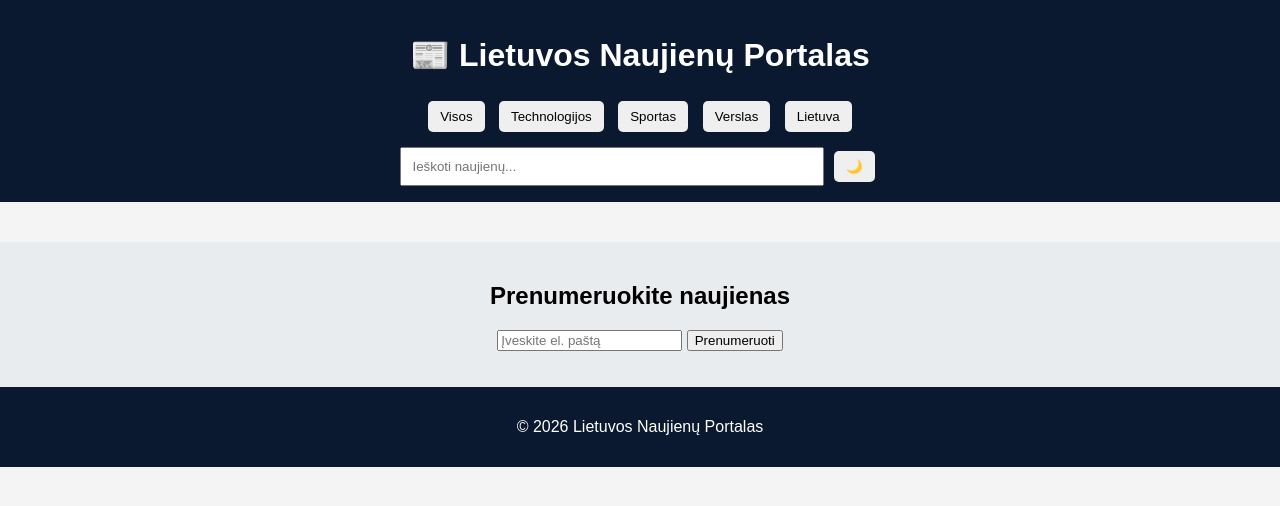
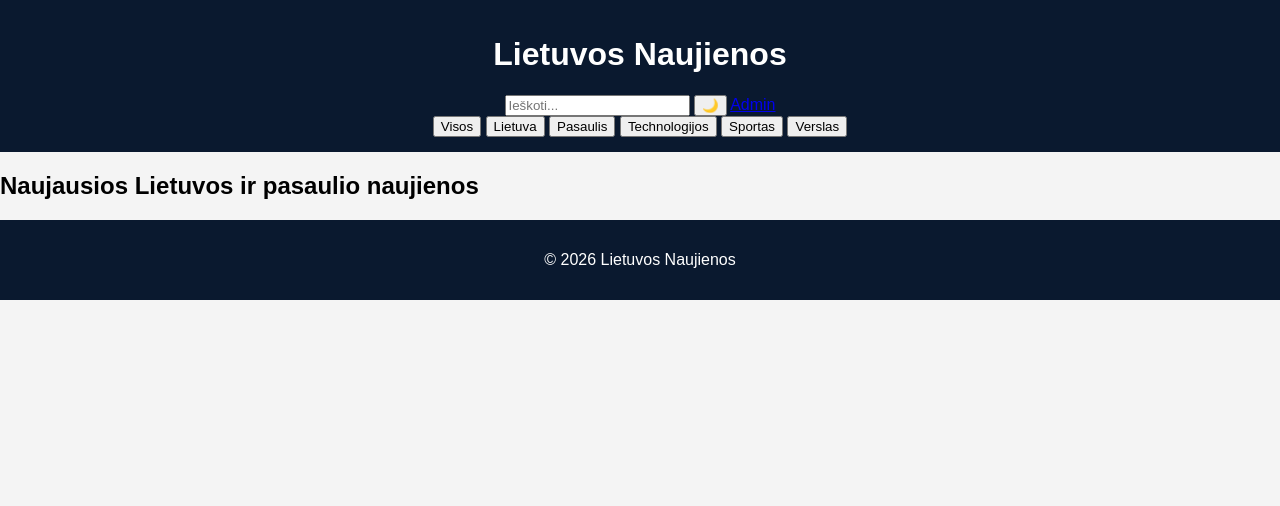
Before and after one commit to leo001-creator/lietuvos-naujienos, a plain HTML site: page index.html in a window 1280 px wide. Drawn offline with Linux system fonts and the light colour scheme; files that its build step writes are made by us from their sources.

Commit message:
Update index.html

```diff
--- a/index.html
+++ b/index.html
@@ -2,43 +2,44 @@
 <html lang="lt">
 <head>
     <meta charset="UTF-8">
+    <title>Lietuvos Naujienos</title>
     <meta name="viewport" content="width=device-width, initial-scale=1.0">
-    <title>Lietuvos Naujienų Portalas</title>
     <link rel="stylesheet" href="css/style.css">
 </head>
 <body>
 
-<header>
-    <h1>📰 Lietuvos Naujienų Portalas</h1>
-    <div class="controls">
-        <button onclick="filtruotiNaujienas('Visos')">Visos</button>
-        <button onclick="filtruotiNaujienas('Technologijos')">Technologijos</button>
-        <button onclick="filtruotiNaujienas('Sportas')">Sportas</button>
-        <button onclick="filtruotiNaujienas('Verslas')">Verslas</button>
-        <button onclick="filtruotiNaujienas('Lietuva')">Lietuva</button>
+<header class="header">
+    <div class="top-bar">
+        <h1>Lietuvos Naujienos</h1>
+        <div>
+            <input type="text" id="search" placeholder="Ieškoti...">
+            <button id="themeToggle">🌙</button>
+            <a href="admin.html" class="admin-btn">Admin</a>
+        </div>
     </div>
 
-    <input type="text" id="paieska" placeholder="Ieškoti naujienų...">
-    <button id="temosMygtukas">🌙</button>
+    <nav class="navbar">
+        <button onclick="filtruoti('Visos')">Visos</button>
+        <button onclick="filtruoti('Lietuva')">Lietuva</button>
+        <button onclick="filtruoti('Pasaulis')">Pasaulis</button>
+        <button onclick="filtruoti('Technologijos')">Technologijos</button>
+        <button onclick="filtruoti('Sportas')">Sportas</button>
+        <button onclick="filtruoti('Verslas')">Verslas</button>
+    </nav>
 </header>
 
-<main>
-    <div id="naujienuKonteineris" class="tinklelis"></div>
+<section class="hero">
+    <h2>Naujausios Lietuvos ir pasaulio naujienos</h2>
+</section>
+
+<main class="container">
+    <div id="newsContainer" class="news-grid"></div>
 </main>
 
-<section class="prenumerata">
-    <h2>Prenumeruokite naujienas</h2>
-    <input type="email" id="elPastas" placeholder="Įveskite el. paštą">
-    <button onclick="prenumeruoti()">Prenumeruoti</button>
-    <p id="zinute"></p>
-</section>
-
-<button onclick="iViršu()" id="virsus">⬆</button>
-
 <footer>
-    <p>© 2026 Lietuvos Naujienų Portalas</p>
+    <p>© 2026 Lietuvos Naujienos</p>
 </footer>
 
-<script src="js/script.js"></script>
+<script src="js/main.js"></script>
 </body>
 </html>
```
